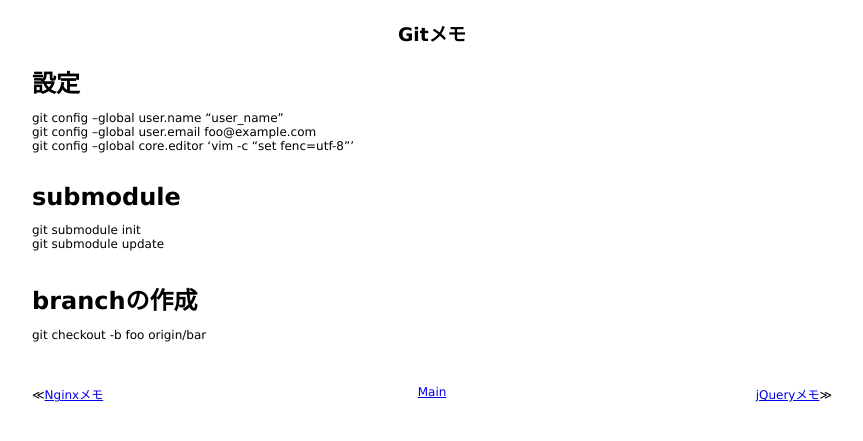
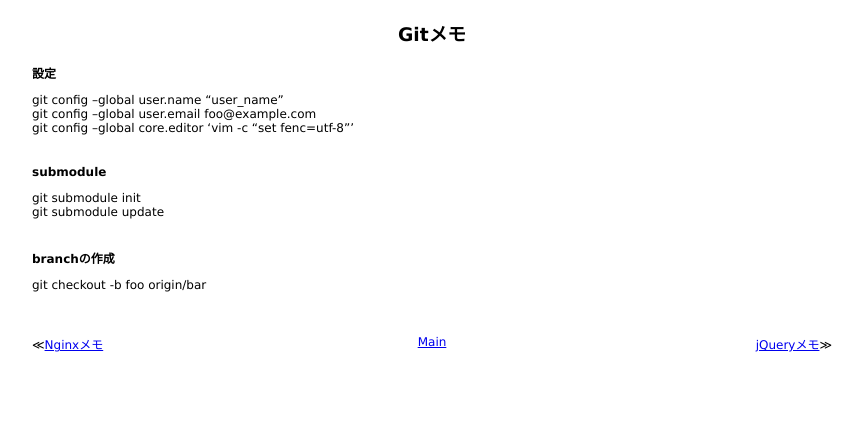
Before and after one commit to 38elements/38elements.github.com, a Jekyll site: the page built from _posts/2014-11-22-git.md, in a window 1280 px wide. Shown: the top 441 px of the page, without its empty margins (208-1071 px from the left). Built offline with Jekyll 4.4.1, drawn with Linux system fonts in a browser that asks for light colours.

Commit message:
Update 2014-11-22-git.md

```diff
--- a/_posts/2014-11-22-git.md
+++ b/_posts/2014-11-22-git.md
@@ -2,14 +2,14 @@
 layout: posts
 title: Gitメモ
 ---
-# 設定
+#### 設定
 git config --global user.name "user_name"
 git config --global user.email foo@example.com
 git config --global core.editor 'vim -c "set fenc=utf-8"'
 <br/>
-# submodule
+#### submodule
 git submodule init
 git submodule update
 <br>
-# branchの作成
+#### branchの作成
 git checkout -b foo origin/bar
```
